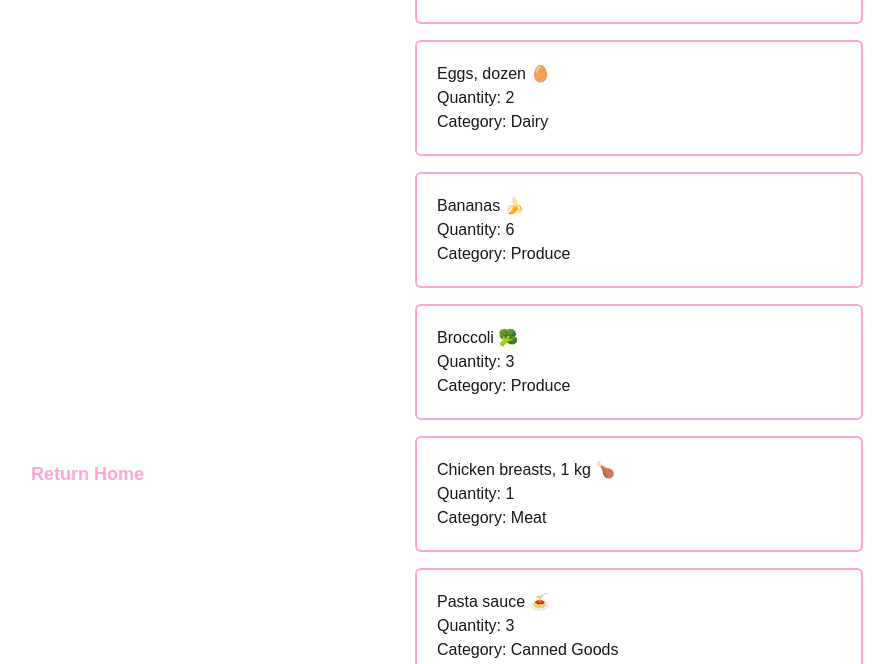
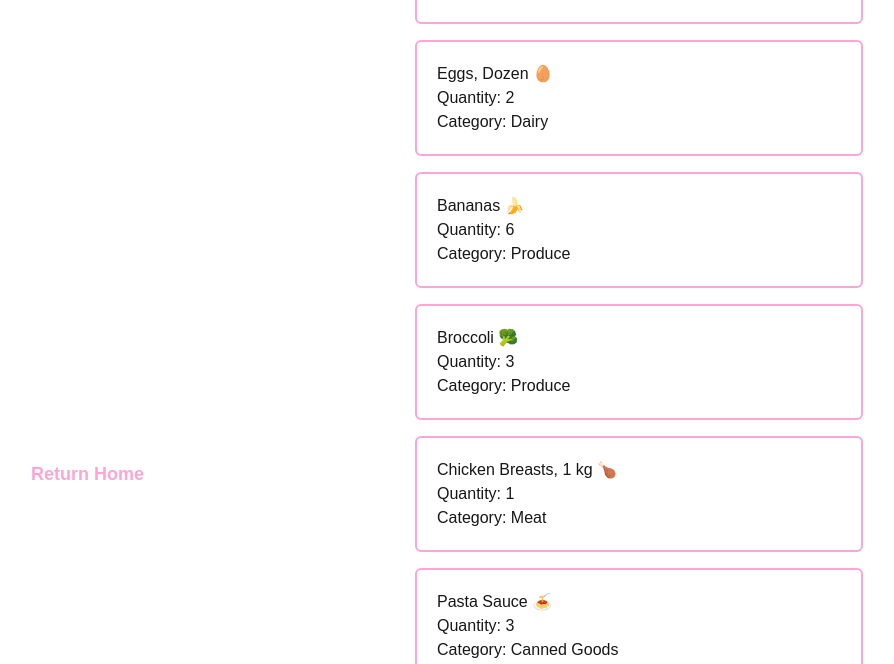
Before and after one commit to jenna-hackett/cprg306-assignments, a Next.js app: page /week-3 in a window 1280 px wide. Shown: the part 288-952 px from the top of the page, without its empty margins (1-895 px from the left). Built offline with nearby package versions, Linux system fonts and the light colour scheme.

Commit message:
Capitalization on grocery items,

```diff
--- a/app/week-3/GroceryItemList.js
+++ b/app/week-3/GroceryItemList.js
@@ -19,7 +19,7 @@ export default function GroceryItemList() {
   };
 
 const item3 = {
-  name: "Eggs, dozen 🥚",
+  name: "Eggs, Dozen 🥚",
   quantity: 2,
   category: "Dairy",
   };
@@ -37,13 +37,13 @@ const item5 = {
   };
 
 const item6 = {
-  name: "Chicken breasts, 1 kg 🍗",
+  name: "Chicken Breasts, 1 kg 🍗",
   quantity: 1,
   category: "Meat",
   };
 
 const item7 = {
-  name: "Pasta sauce 🍝",
+  name: "Pasta Sauce 🍝",
   quantity: 3,
   category: "Canned Goods",
   };
```
